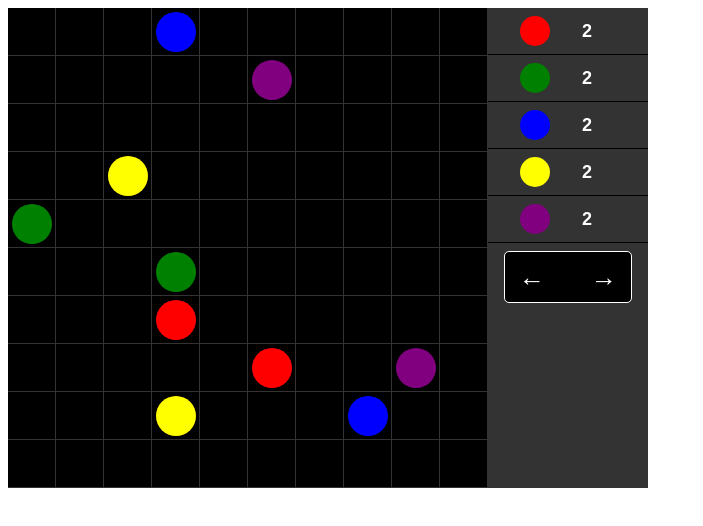
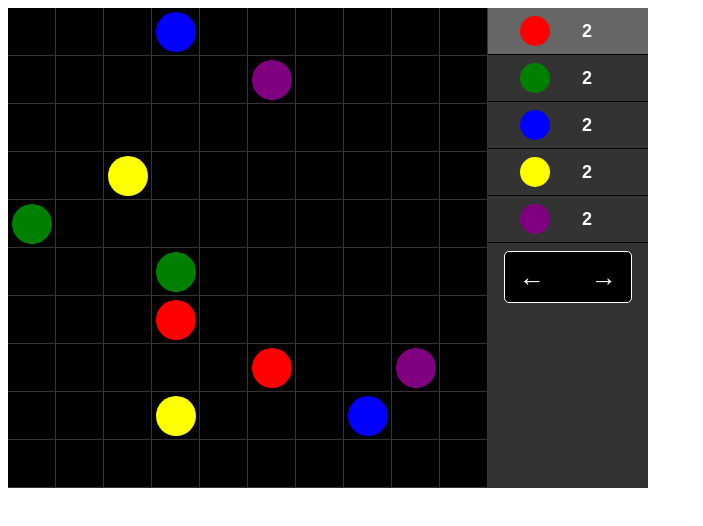
Before and after one commit to jlbeard84/dot-life, an Angular app: page / in a window 1280 px wide. Shown: the top 526 px of the page, without its empty margins (0-703 px from the left). Built offline with nearby package versions, Linux system fonts and the light colour scheme.

Commit message:
Added player highlighting #7

```diff
--- a/src/app/app.component.html
+++ b/src/app/app.component.html
@@ -323,19 +323,19 @@
   </div>
   <div class="game-info">
     <div class="counts">
-      <div class="player-count">
+      <div class="player-count" [ngClass]="{'highlighted-player': currentPlayerPieceType == pieceTypes.Red}">
         <div class="red"></div><span>{{redCount}}</span>
       </div>
-      <div class="player-count">
+      <div class="player-count" [ngClass]="{'highlighted-player': currentPlayerPieceType == pieceTypes.Green}">
         <div class="green"></div><span>{{greenCount}}</span>
       </div>
-      <div class="player-count">
+      <div class="player-count" [ngClass]="{'highlighted-player': currentPlayerPieceType == pieceTypes.Blue}">
         <div class="blue"></div><span>{{blueCount}}</span>
       </div>
-      <div class="player-count">
+      <div class="player-count" [ngClass]="{'highlighted-player': currentPlayerPieceType == pieceTypes.Yellow}">
         <div class="yellow"></div><span>{{yellowCount}}</span>
       </div>
-      <div class="player-count">
+      <div class="player-count" [ngClass]="{'highlighted-player': currentPlayerPieceType == pieceTypes.Purple}">
         <div class="purple"></div><span>{{purpleCount}}</span>
       </div>
     </div>
--- a/src/app/app.component.scss
+++ b/src/app/app.component.scss
@@ -82,6 +82,10 @@ div.game-space {
                 padding-top:.5em;
                 padding-bottom:.5em;
 
+                &.highlighted-player {
+                    background-color: #666;
+                }
+
                 div {
                     margin-left:2em;
                     margin-right:2em;
--- a/src/app/app.component.ts
+++ b/src/app/app.component.ts
@@ -17,6 +17,7 @@ export class AppComponent implements OnInit {
   public gameGrid: PieceType[][];
   public direction: DirectionType = DirectionType.LeftRight;
   public currentPlayerPieceType: PieceType = PieceType.Red;
+  public pieceTypes: typeof PieceType = PieceType;
 
   public redCount: number = 0;
   public greenCount: number = 0;
```
